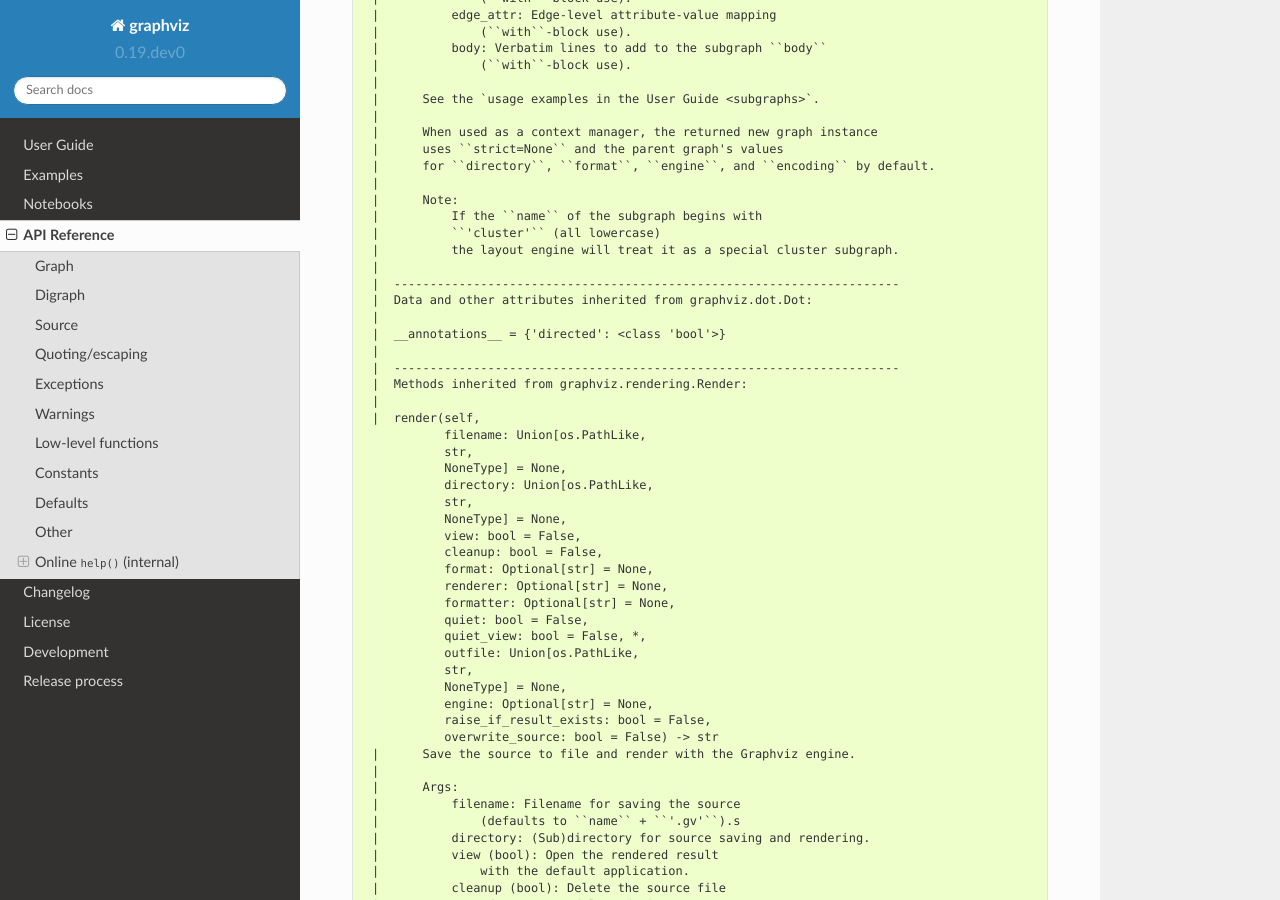
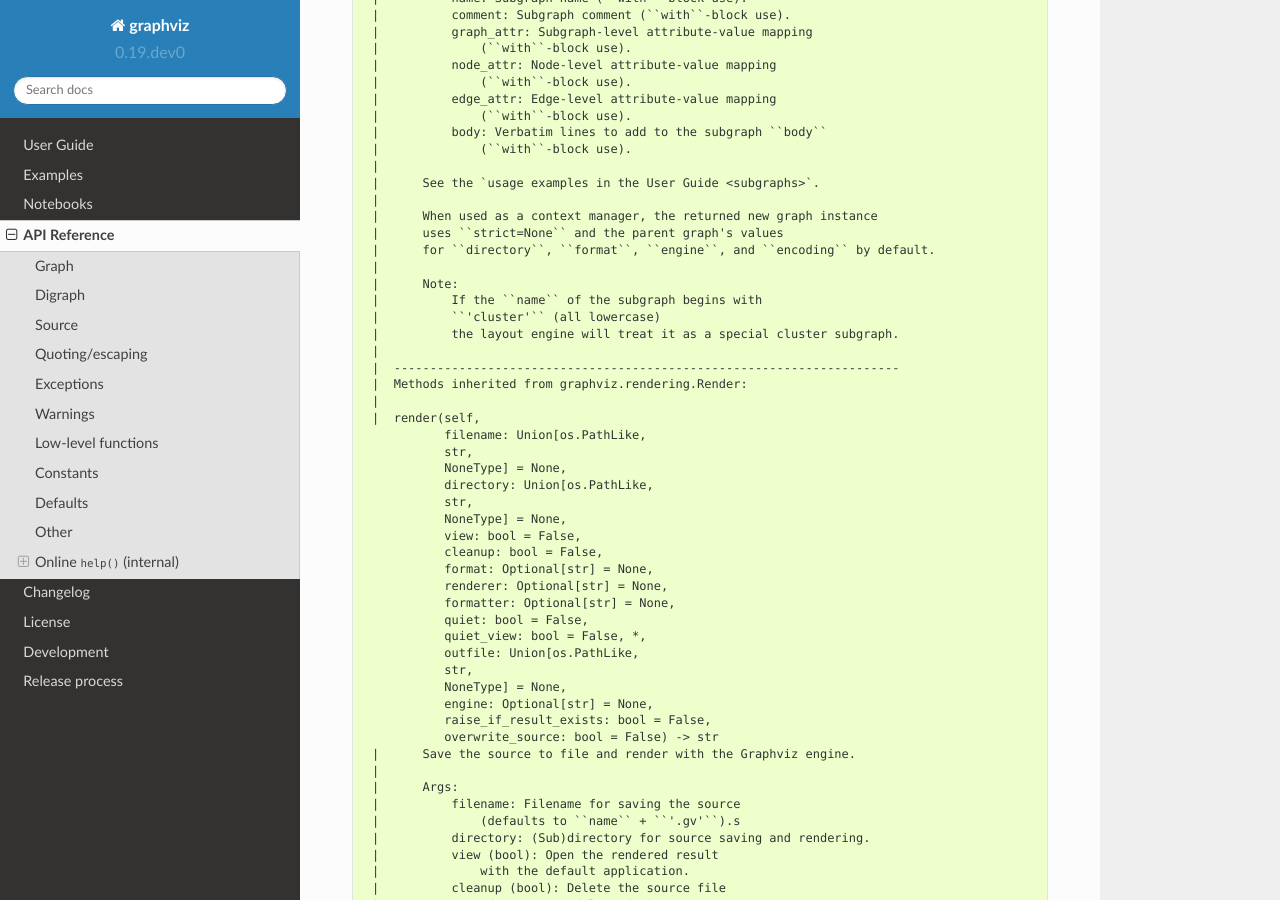
Before and after one commit to xflr6/graphviz, a Sphinx documentation site: the page built from docs/api.rst, in a window 1280 px wide and 900 px high, scrolled down 9237 px. Built offline with Sphinx 7.4.7 and the Read the Docs theme 2.0.0, drawn with Linux system fonts in a browser that asks for light colours; the version number is read from the project's files by our own code; some of the changed text lies outside the part shown.

Commit message:
use more Python 3.10

```diff
--- a/docs/api.rst
+++ b/docs/api.rst
@@ -452,11 +457,6 @@ https://github.com/xflr6/graphviz/blob/master/docs/api.rst#graph-1
      |          If the ``name`` of the subgraph begins with
      |          ``'cluster'`` (all lowercase)
      |          the layout engine will treat it as a special cluster subgraph.
-     |
-     |  ----------------------------------------------------------------------
-     |  Data and other attributes inherited from graphviz.dot.Dot:
-     |
-     |  __annotations__ = {'directed': <class 'bool'>}
      |
      |  ----------------------------------------------------------------------
      |  Methods inherited from graphviz.rendering.Render:
@@ -969,11 +974,6 @@ https://github.com/xflr6/graphviz/blob/master/docs/api.rst#digraph-1
      |          If the ``name`` of the subgraph begins with
      |          ``'cluster'`` (all lowercase)
      |          the layout engine will treat it as a special cluster subgraph.
-     |
-     |  ----------------------------------------------------------------------
-     |  Data and other attributes inherited from graphviz.dot.Dot:
-     |
-     |  __annotations__ = {'directed': <class 'bool'>}
      |
      |  ----------------------------------------------------------------------
      |  Methods inherited from graphviz.rendering.Render:
@@ -1511,8 +1516,6 @@ https://github.com/xflr6/graphviz/blob/master/docs/api.rst#source-1
      |  ----------------------------------------------------------------------
      |  Data and other attributes inherited from graphviz.saving.Save:
      |
-     |  __annotations__ = {'directory': <class 'str'>}
-     |
      |  directory = ''
      |
      |  ----------------------------------------------------------------------
```
Also changed, not shown: other parts of docs/api.rst (+15 -0 lines), 4 other files.
